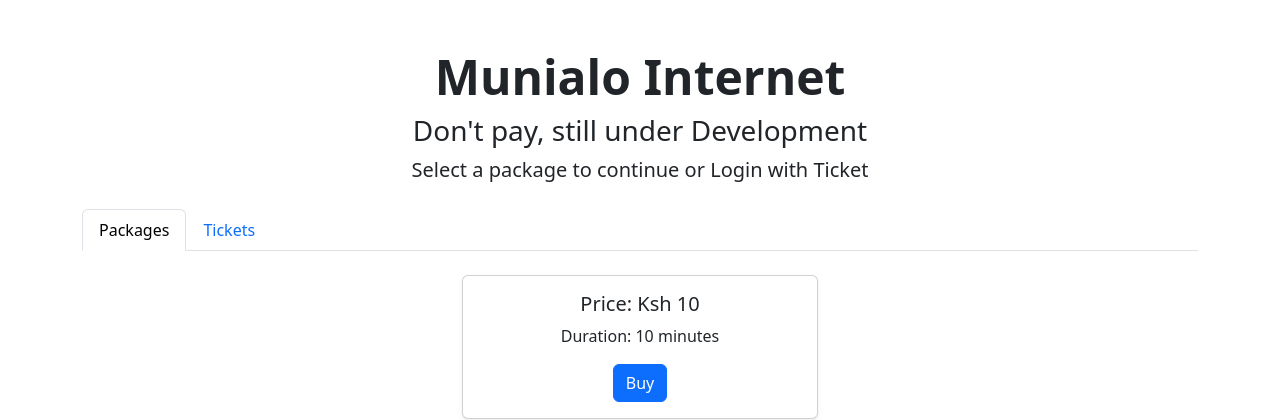
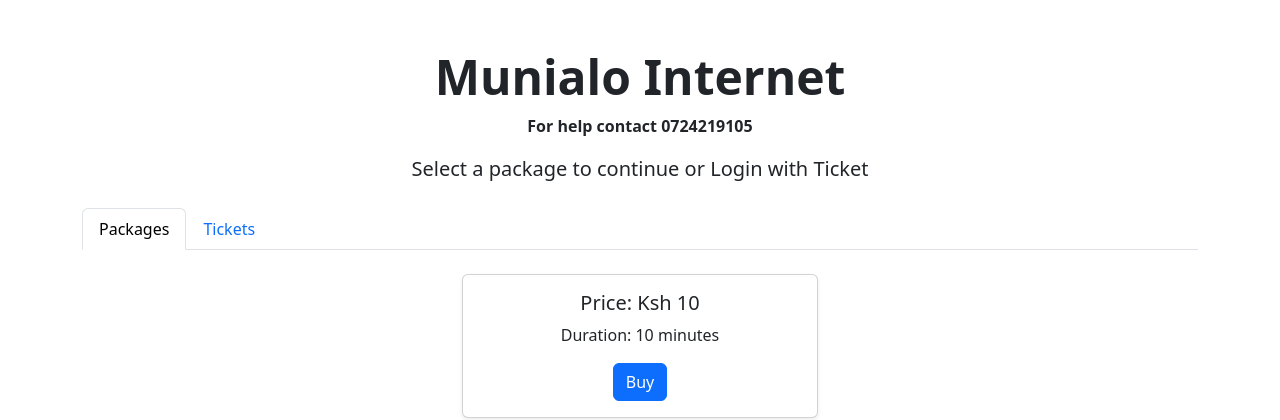
Before and after one commit to jose-oyuko/mikrotik, a Django app: page /2/ in a window 1280 px wide. Shown: the top 420 px of the page. Run offline with Django 5.2, Linux system fonts and the light colour scheme; some libraries are stand-ins or nearby versions.

Commit message:
removed don't pay

```diff
--- a/mikrotikapp/templates/captive_portal/packages.html
+++ b/mikrotikapp/templates/captive_portal/packages.html
@@ -15,8 +15,8 @@
     <div class="container my-5">
       <div class="text-center mb-4">
         <h1 class="display-5 fw-bold">Munialo Internet</h1>
-        <h3>Don't pay, still under Development</h3>
-        <!-- <p class="fw-semibold">For help contact 0724219105</p> -->
+        <!-- <h3>Don't pay, still under Development</h3> -->
+        <p class="fw-semibold">For help contact 0724219105</p>
         <!-- <p class="text-muted">
           after connecting, visit
           <a href="http://munialo.net/status">munialo.net</a> to check status
```
